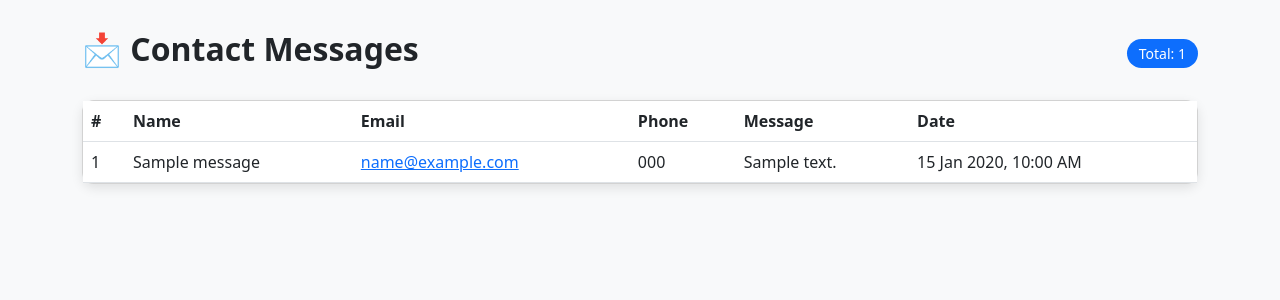
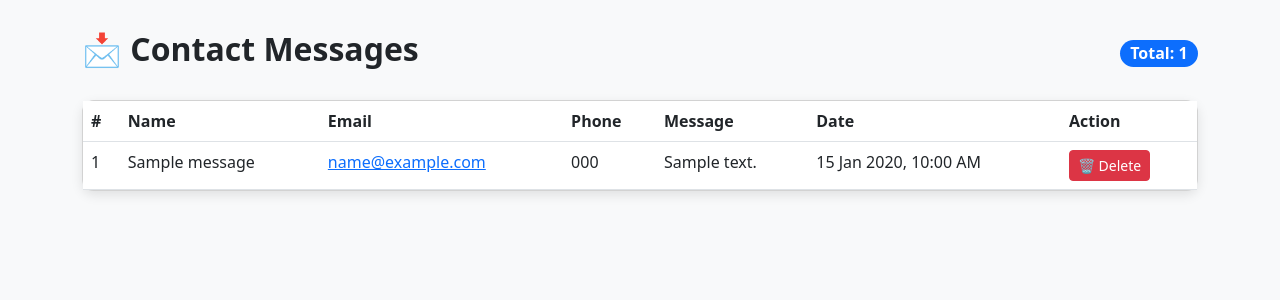
Before and after one commit to Arghya2001/whiteninja09.github.io, a Flask app: page /admin/messages in a window 1280 px wide. Shown: the top 300 px of the page. Run offline with Flask 3, Linux system fonts and the light colour scheme; tables that the repository leaves empty hold one stand-in row (values such as "Sample post").

Commit message:
add delete message feature

```diff
--- a/templates/admin_messages.html
+++ b/templates/admin_messages.html
@@ -6,33 +6,16 @@
     <title>Contact Messages</title>
     <link href="https://cdn.jsdelivr.net/npm/bootstrap@5.3.0/dist/css/bootstrap.min.css" rel="stylesheet">
     <style>
-        body {
-            background-color: #f8f9fa;
-            padding: 30px;
-        }
-        .card {
-            border-radius: 12px;
-            box-shadow: 0 4px 12px rgba(0,0,0,0.1);
-        }
-        .badge-count {
-            background-color: #0d6efd;
-            color: white;
-            border-radius: 20px;
-            padding: 4px 12px;
-            font-size: 14px;
-        }
-        th {
-            background-color: #0d6efd;
-            color: white;
-        }
+        body { background-color: #f8f9fa; padding: 30px; }
+        th { background-color: #0d6efd; color: white; }
+        .card { border-radius: 12px; box-shadow: 0 4px 12px rgba(0,0,0,0.1); }
     </style>
 </head>
 <body>
-
 <div class="container">
     <div class="d-flex justify-content-between align-items-center mb-4">
         <h2 class="fw-bold">📩 Contact Messages</h2>
-        <span class="badge-count">Total: {{ messages|length }}</span>
+        <span class="badge bg-primary rounded-pill fs-6">Total: {{ messages|length }}</span>
     </div>
 
     {% if messages %}
@@ -47,33 +30,57 @@
                         <th>Phone</th>
                         <th>Message</th>
                         <th>Date</th>
+                        <th>Action</th>
                     </tr>
                 </thead>
-                <tbody>
+                <tbody id="messagesTable">
                     {% for msg in messages %}
-                    <tr>
+                    <tr id="row-{{ msg.id }}">
                         <td>{{ loop.index }}</td>
                         <td>{{ msg.name }}</td>
-                        <td>
-                            <a href="mailto:{{ msg.email }}">{{ msg.email }}</a>
-                        </td>
+                        <td><a href="mailto:{{ msg.email }}">{{ msg.email }}</a></td>
                         <td>{{ msg.phone }}</td>
                         <td>{{ msg.message }}</td>
                         <td>{{ msg.created_at.strftime('%d %b %Y, %I:%M %p') if msg.created_at else 'N/A' }}</td>
+                        <td>
+                            <button
+                                class="btn btn-danger btn-sm"
+                                onclick="deleteMessage({{ msg.id }})">
+                                🗑️ Delete
+                            </button>
+                        </td>
                     </tr>
                     {% endfor %}
                 </tbody>
             </table>
         </div>
     </div>
-
     {% else %}
-    <div class="alert alert-info text-center">
+    <div class="alert alert-info text-center" id="noMessages">
         No messages yet! 📭
     </div>
     {% endif %}
+</div>
 
-</div>
+<script>
+function deleteMessage(id) {
+    // Ask for confirmation first
+    if (!confirm("Are you sure you want to delete this message?")) return;
+
+    fetch(`/admin/delete-message/${id}`)
+        .then(res => res.json())
+        .then(data => {
+            if (data.status === "success") {
+                // Remove the row from table
+                document.getElementById(`row-${id}`).remove();
+                alert("Message deleted successfully!");
+            }
+        })
+        .catch(err => {
+            alert("Error deleting message!");
+        });
+}
+</script>
 
 </body>
 </html>
```
